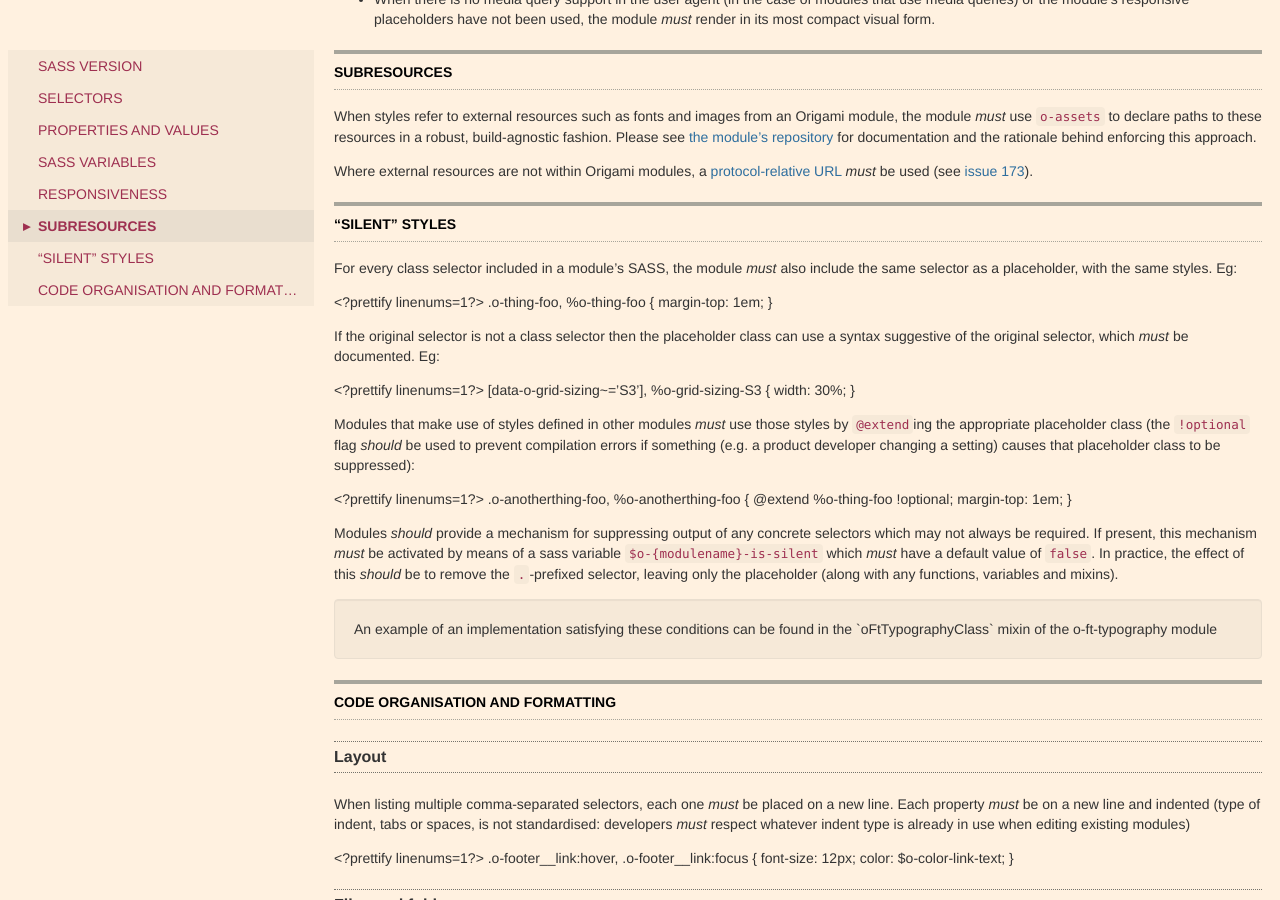
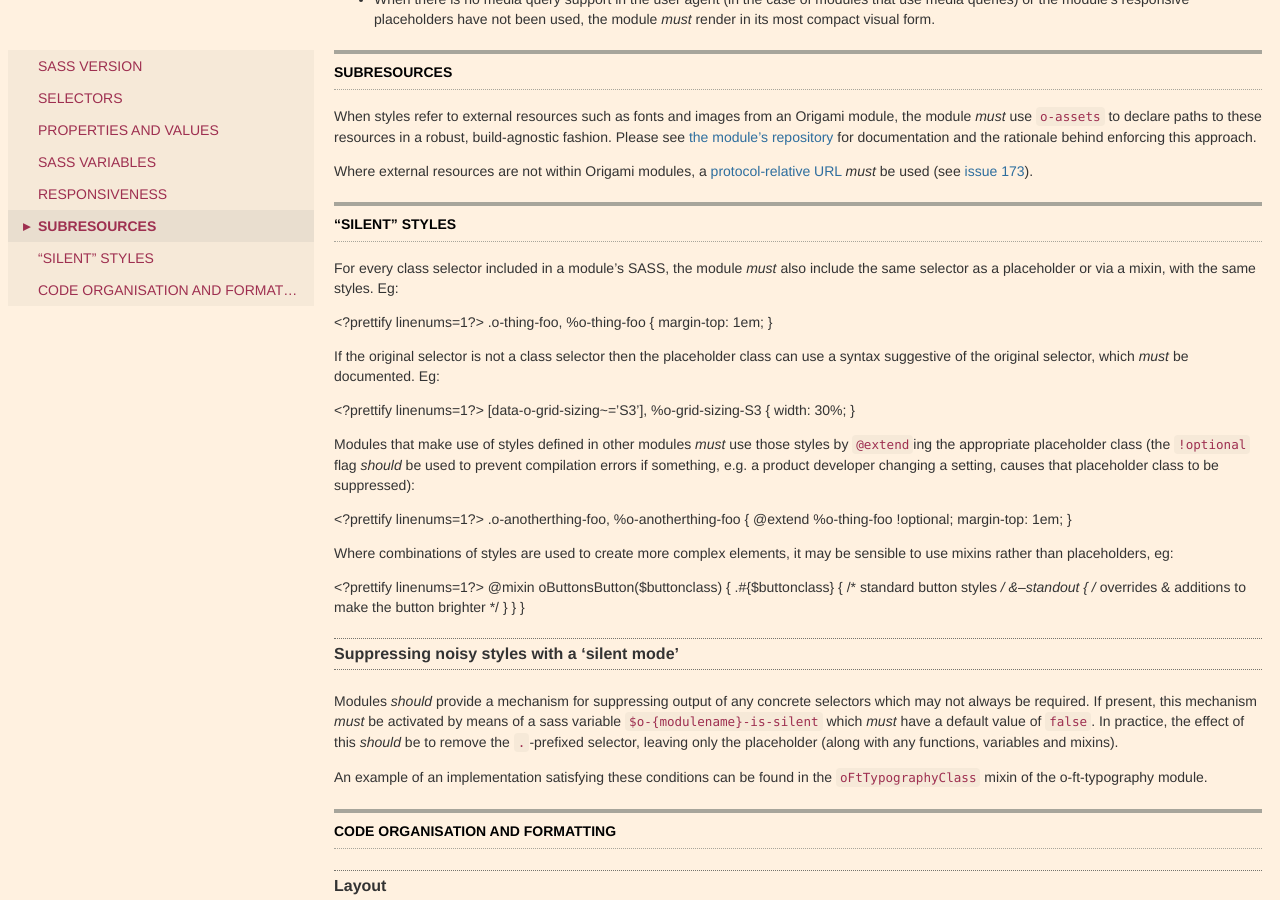
Before and after one commit to Financial-Times/ft-origami, a Jekyll site: the page built from docs/syntax/scss.md, in a window 1280 px wide and 900 px high, scrolled down 4250 px. Built offline with Jekyll 4.4.1, drawn with Linux system fonts in a browser that asks for light colours; some web fonts are replaced.

Commit message:
Allow use of mixins for silent styles, closes #188

```diff
--- a/docs/syntax/scss.md
+++ b/docs/syntax/scss.md
@@ -211,7 +211,7 @@ Where external resources are not within Origami modules, a [protocol-relative UR
 
 ## "Silent" styles
 
-For every class selector included in a module's SASS, the module *must* also include the same selector as a placeholder, with the same styles.  Eg:
+For every class selector included in a module's SASS, the module *must* also include the same selector as a placeholder or via a mixin, with the same styles.  Eg:
 
 <?prettify linenums=1?>
     .o-thing-foo, %o-thing-foo {
@@ -225,7 +225,7 @@ If the original selector is not a class selector then the placeholder class can
         width: 30%;
     }
 
-Modules that make use of styles defined in other modules *must* use those styles by `@extend`ing the appropriate placeholder class (the `!optional` flag *should* be used to prevent compilation errors if something (e.g. a product developer changing a setting) causes that  placeholder class to be suppressed):
+Modules that make use of styles defined in other modules *must* use those styles by `@extend`ing the appropriate placeholder class (the `!optional` flag *should* be used to prevent compilation errors if something, e.g. a product developer changing a setting, causes that  placeholder class to be suppressed):
 
 <?prettify linenums=1?>
     .o-anotherthing-foo, %o-anotherthing-foo {
@@ -233,9 +233,23 @@ Modules that make use of styles defined in other modules *must* use those styles
         margin-top: 1em;
     }
 
+Where combinations of styles are used to create more complex elements, it may be sensible to use mixins rather than placeholders, eg:
+
+<?prettify linenums=1?>
+    @mixin oButtonsButton($buttonclass) {
+        .#{$buttonclass} {
+            /* standard button styles */
+           &--standout {
+             /* overrides & additions to make the button brighter */
+           }
+        }
+    }
+
+### Suppressing noisy styles with a 'silent mode'
+
 Modules *should* provide a mechanism for suppressing output of any concrete selectors which may not always be required. If present, this mechanism *must* be activated by means of a sass variable `$o-{modulename}-is-silent` which *must* have a default value of `false`.  In practice, the effect of this *should* be to remove the `.`-prefixed selector, leaving only the placeholder (along with any functions, variables and mixins).
 
-<aside>An example of an implementation satisfying these conditions can be found in the `oFtTypographyClass` mixin of the o-ft-typography module</aside>
+An example of an implementation satisfying these conditions can be found in the `oFtTypographyClass` mixin of the o-ft-typography module.
 
 
 ## Code organisation and formatting
```
